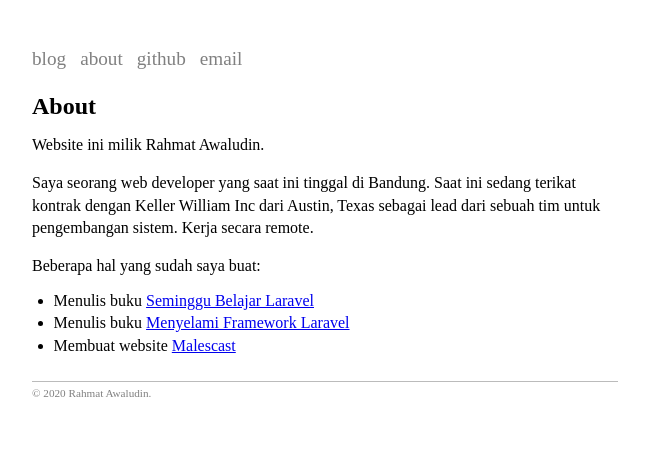
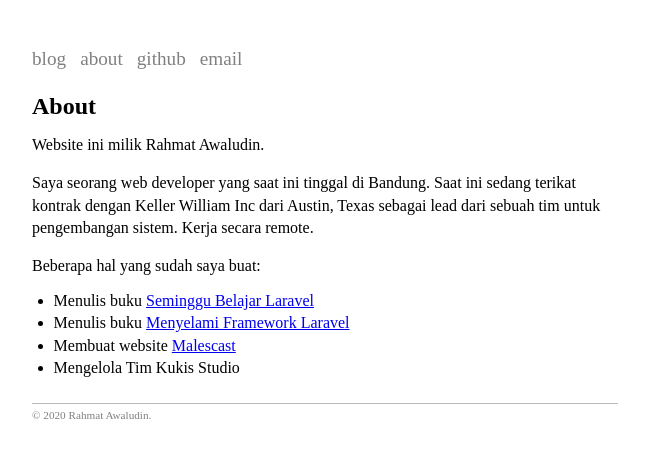
Before and after one commit to rawaludin/rawaludin.github.io, a Jekyll site: the page built from about.md, in a window 1280 px wide. Shown: the top 458 px of the page, without its empty margins (315-964 px from the left). Built offline with Jekyll 4.4.1, drawn with Linux system fonts in a browser that asks for light colours.

Commit message:
Update about.md

```diff
--- a/about.md
+++ b/about.md
@@ -25,4 +25,7 @@ Beberapa hal yang sudah saya buat:
   <li>
     Membuat website <a href="https://malescast.com">Malescast</a>
   </li>
+  <li>
+   Mengelola Tim Kukis Studio
+  </li>
 </ul>
```
